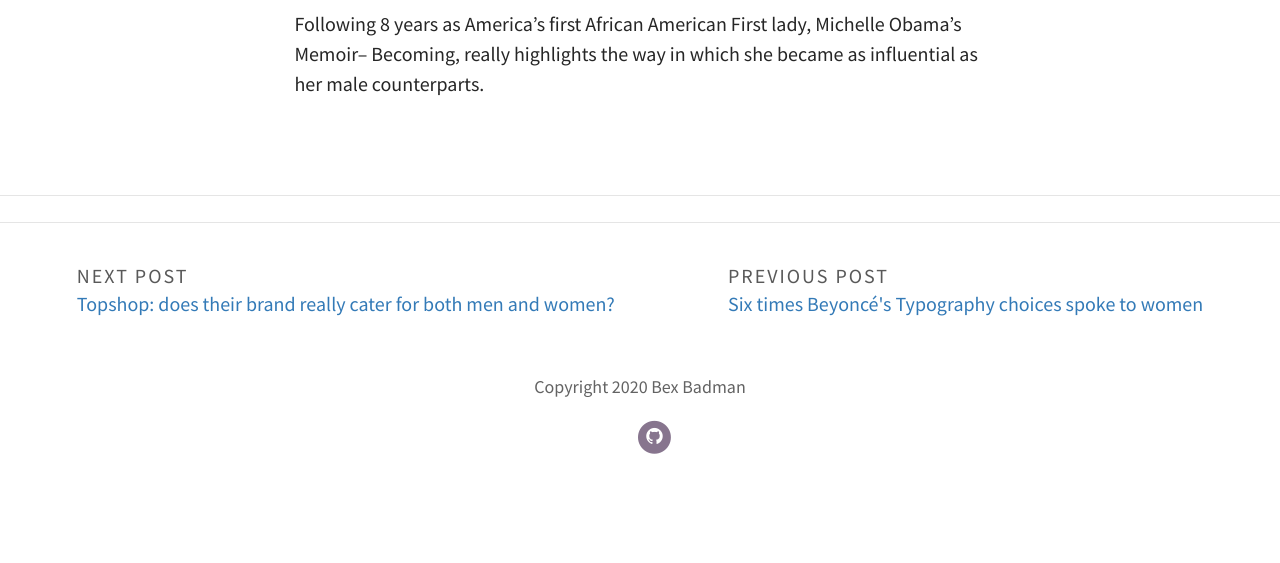
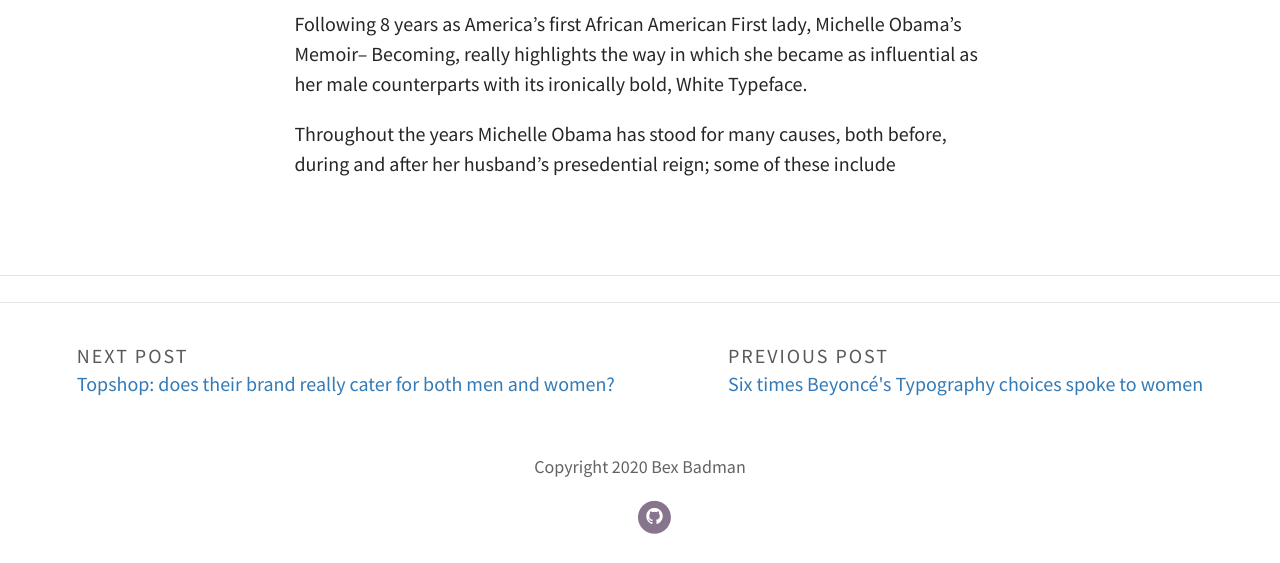
Before and after one commit to rebeccabadman1999/Bex-Badman-Blog, a Jekyll site: the page built from _posts/2020-11-14-thinking-like-a-man-the-typeface-behind-the-first-lady.md, in a window 1280 px wide and 940 px high, cut to the strip 377-940 px from the top of the window. Built offline with Jekyll 4.4.1, drawn with Linux system fonts in a browser that asks for light colours; some web fonts are replaced; comment, search, counter and statistics services are not loaded.

Commit message:
Update Post “2020-11-14-thinking-like-a-man-the-typeface-behind-the-first-lady”

```diff
--- a/_posts/2020-11-14-thinking-like-a-man-the-typeface-behind-the-first-lady.md
+++ b/_posts/2020-11-14-thinking-like-a-man-the-typeface-behind-the-first-lady.md
@@ -5,4 +5,6 @@
 header_feature_image: ../uploads/obama-cover-photo.png
 comments: true
 ---
-Following 8 years as America's first African American First lady, Michelle Obama's Memoir-- Becoming, really highlights the way in which she became as influential as her male counterparts.
+Following 8 years as America's first African American First lady, Michelle Obama's Memoir-- Becoming, really highlights the way in which she became as influential as her male counterparts with its ironically bold, White Typeface.
+
+Throughout the years Michelle Obama has stood for many causes, both before, during and after her husband's presedential reign; some of these include
```
